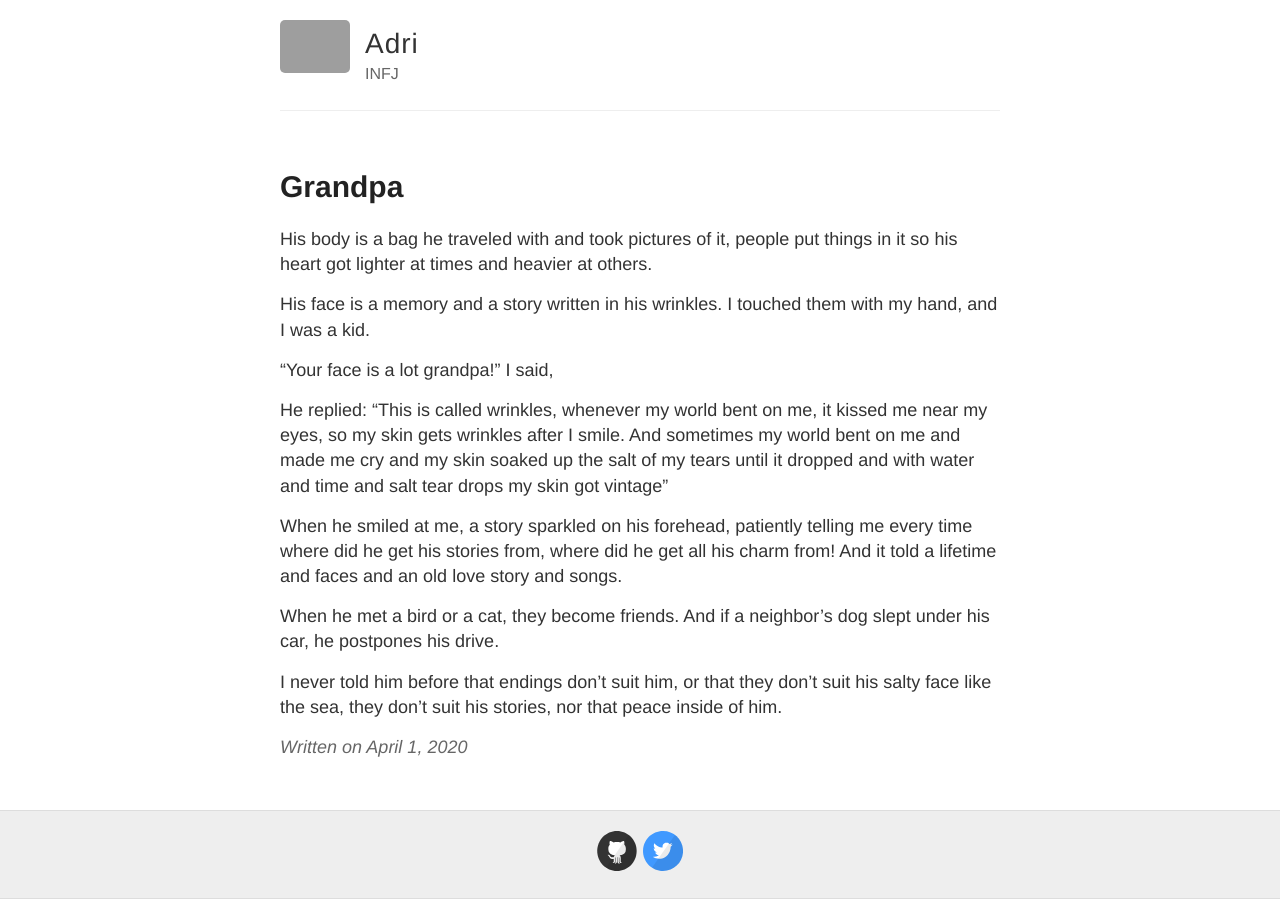
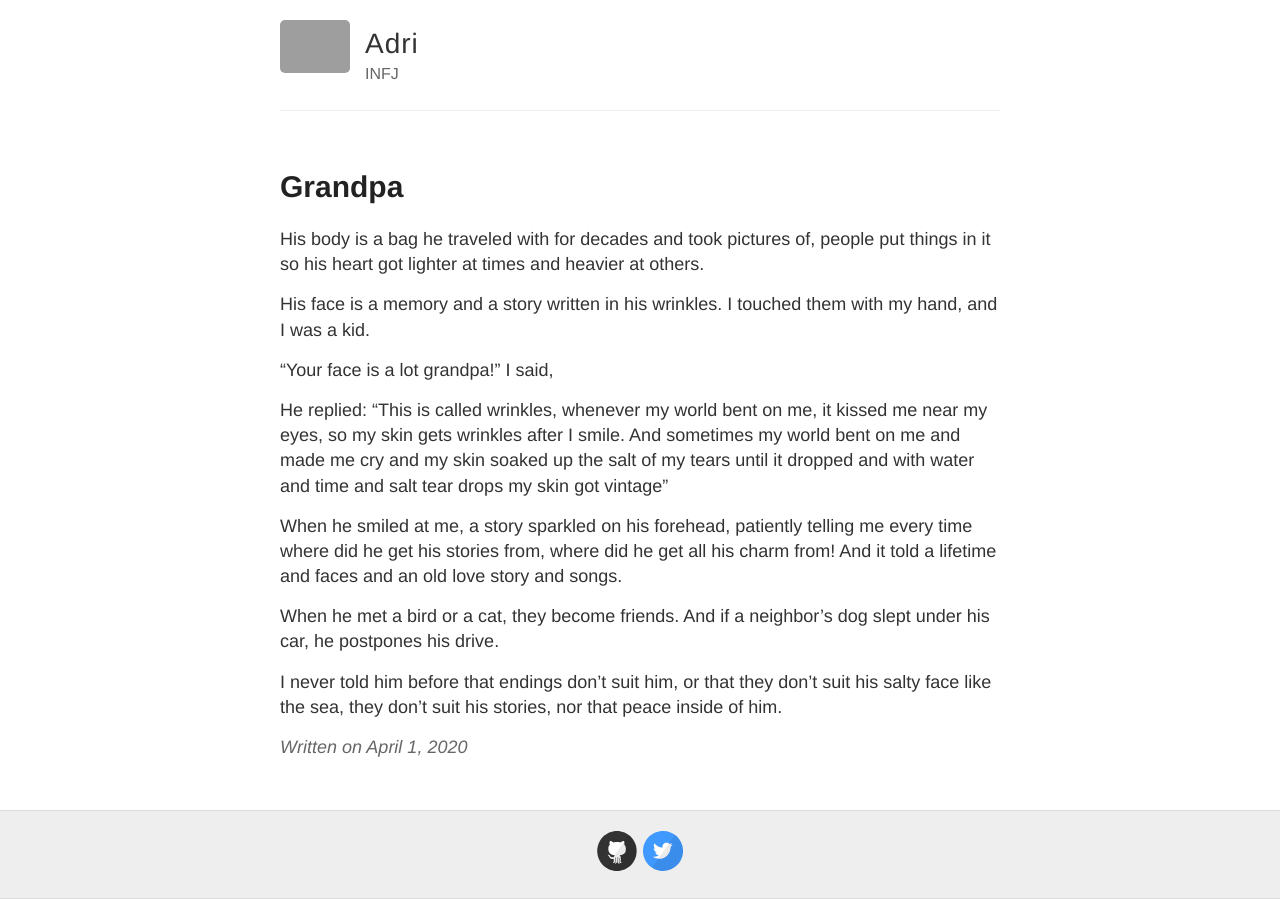
Before and after one commit to aelasr/aelasr.github.io, a Jekyll site: the page built from _posts/2020-04-01-Grandpa.md, in a window 1280 px wide. Built offline with Jekyll 4.4.1, drawn with Linux system fonts in a browser that asks for light colours; grey boxes are pictures that could not be loaded.

Commit message:
Update 2020-04-01-Grandpa.md

```diff
--- a/_posts/2020-04-01-Grandpa.md
+++ b/_posts/2020-04-01-Grandpa.md
@@ -3,7 +3,7 @@ layout: post
 title: Grandpa
 ---
 
-His body is a bag he traveled with and took pictures of it, people put things in it so his heart got lighter at times and heavier at others.
+His body is a bag he traveled with for decades and took pictures of, people put things in it so his heart got lighter at times and heavier at others.
 
 His face is a memory and a story written in his wrinkles. I touched them with my hand, and I was a kid.
 
```
